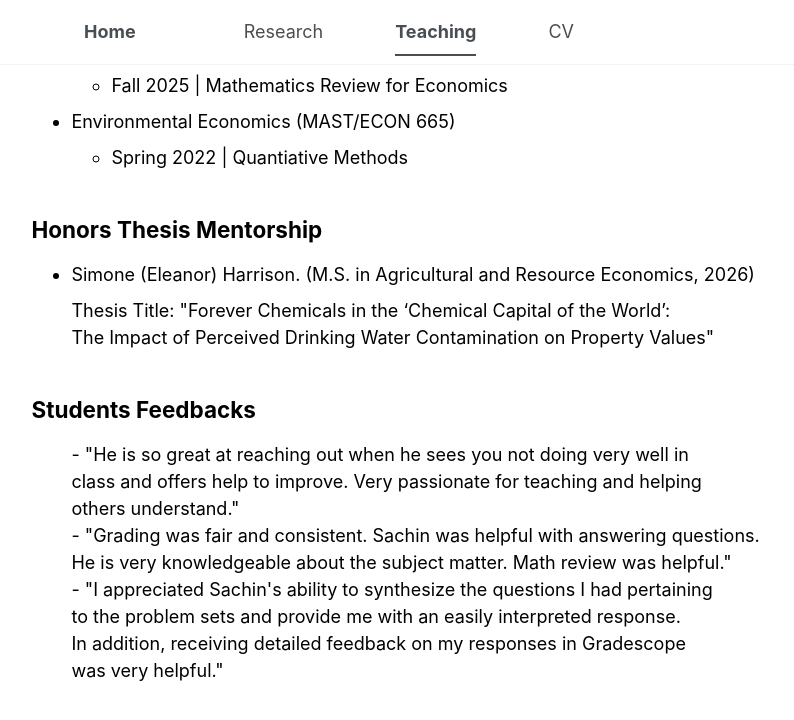
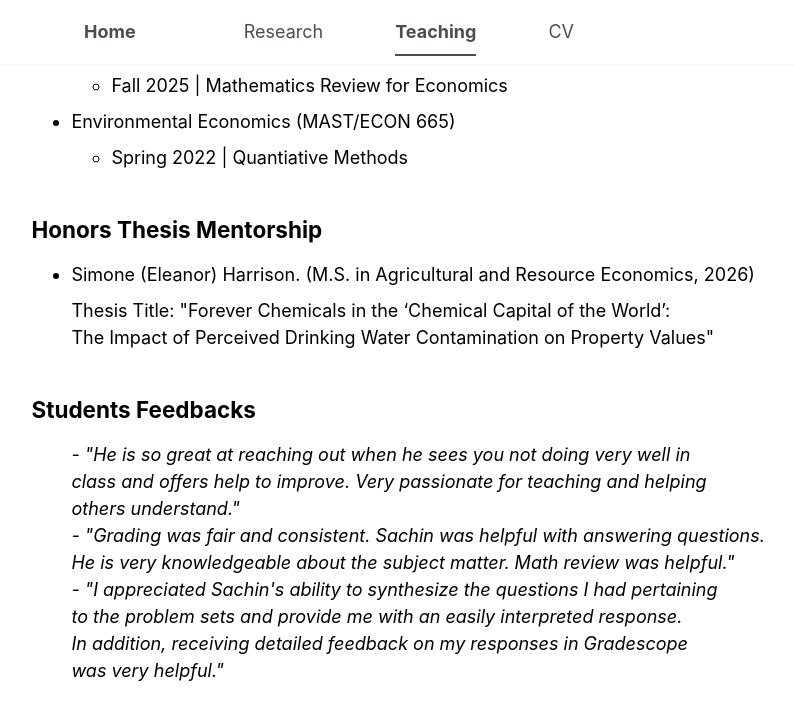
Before and after one commit to sachin-b-badole/sachin-b-badole.github.io, a Jekyll site: the page built from _pages/teaching.html, in a window 1280 px wide and 900 px high, scrolled down 704 px. Shown: the top 720 px of the window, without its empty margins (302-1096 px from the left). Built offline with Jekyll 4.4.1, drawn with Linux system fonts in a browser that asks for light colours.

Commit message:
Update teaching.html

```diff
--- a/_pages/teaching.html
+++ b/_pages/teaching.html
@@ -62,6 +62,7 @@ classes: teaching-page    # optional CSS hook if you want extra styling | classe
 
 <h2>Students Feedbacks</h2>
 <ul>
+  <i>
   - "He is so great at reaching out when he sees you not doing very well in <br>
   class and offers help to improve. Very passionate for teaching and helping <br> others understand." <br>
   - "Grading was fair and consistent. Sachin was helpful with answering questions. <br>
@@ -69,4 +70,5 @@ classes: teaching-page    # optional CSS hook if you want extra styling | classe
   - "I appreciated Sachin's ability to synthesize the questions I had pertaining <br>
   to the problem sets and provide me with an easily interpreted response. <br>
   In addition, receiving detailed feedback on my responses in Gradescope <br> was very helpful." <br>
+    <i>
 </ul>
```
